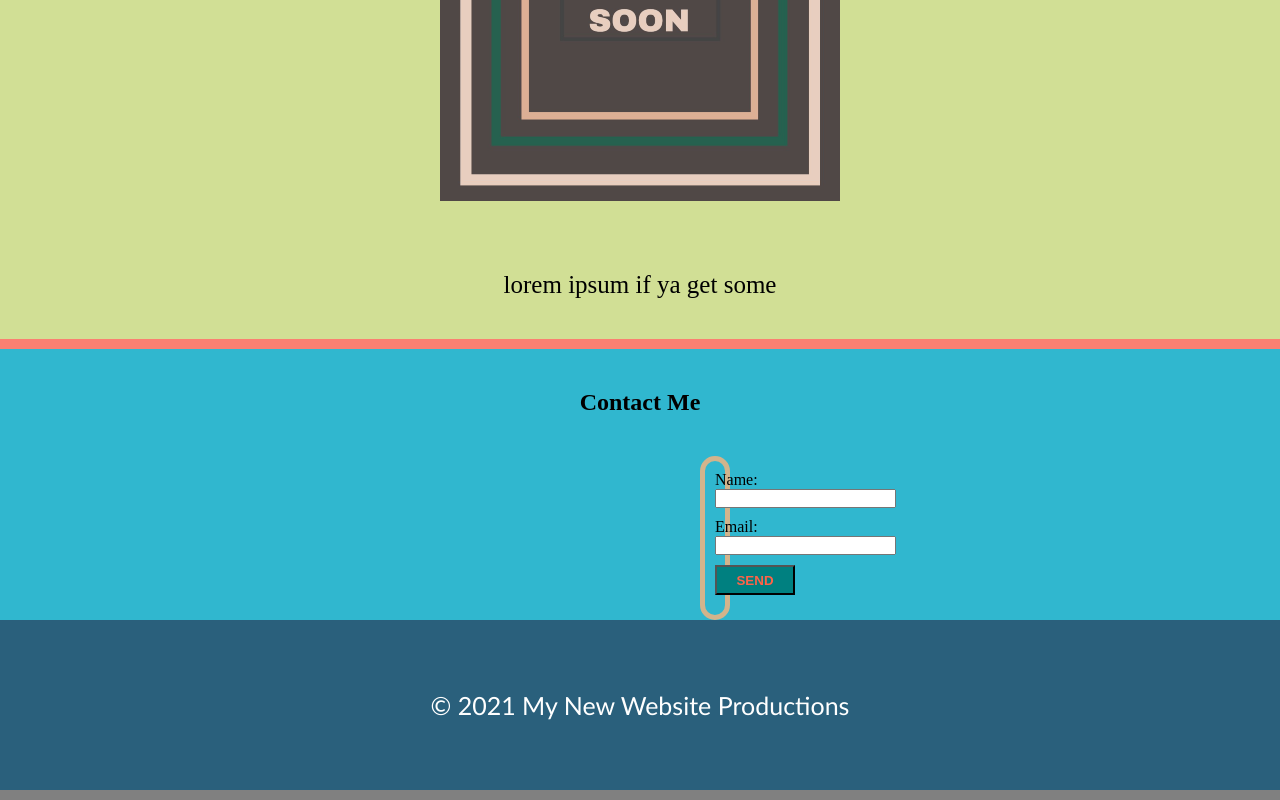
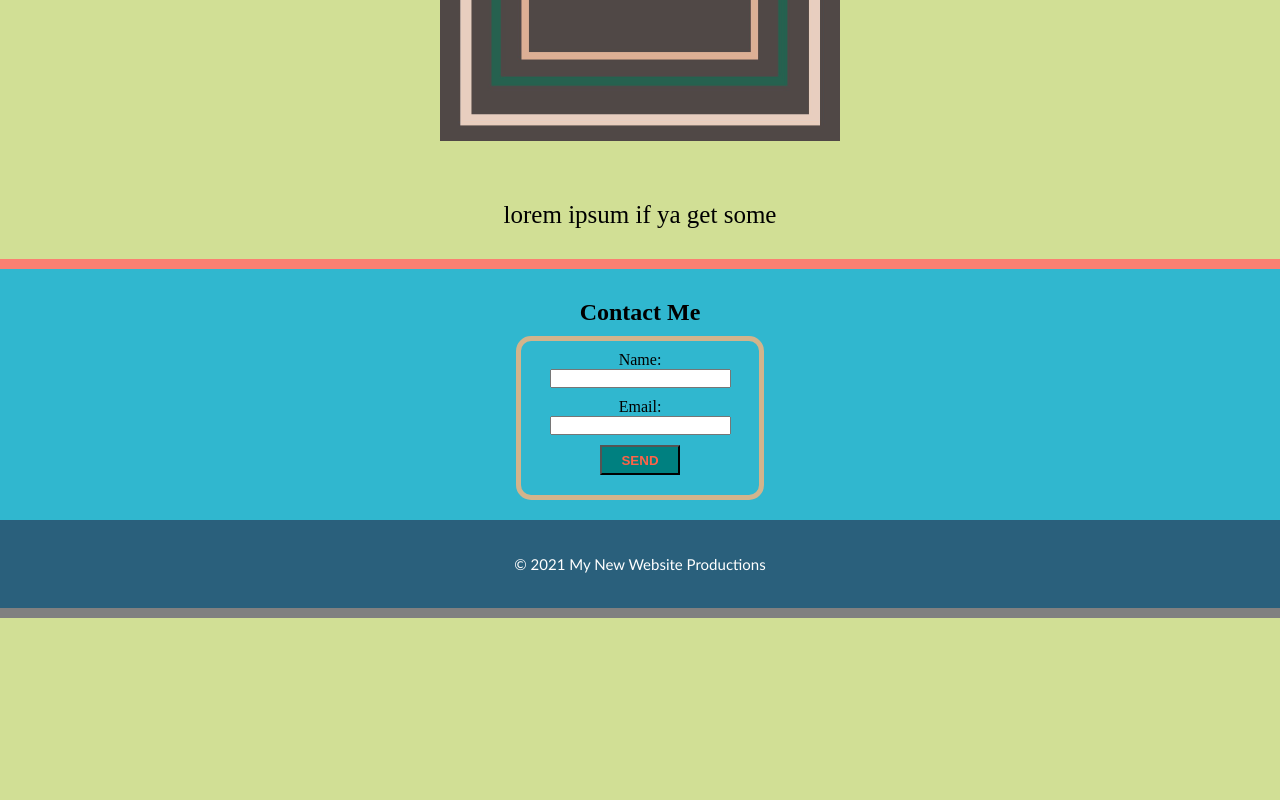
Before and after one commit to batemanz/in-class-project, a plain HTML site: page index.html in a window 1280 px wide. Shown: the part 494-1294 px from the top of the page. After the commit the page ends 1112 px from the top, so only its background shows below. Drawn offline with Linux system fonts and the light colour scheme.

Commit message:
complete

```diff
--- a/assets/style.css
+++ b/assets/style.css
@@ -8,7 +8,7 @@ body {
     background-color: #d1df95;
 }
 
-.header {
+nav {
     /* sets global settings for everything within the header class */
     text-align: right;
     height:60px;
@@ -19,17 +19,12 @@ body {
     border-bottom: 8px solid salmon;
 }
 
-.header div{
-    /* sets parameters for all div elements within the header class */
-    /* padding-top: 15px; */
+ul {
+    /* removes the bullet points from list items within the unordered list  sets parameters of the unordered list in the nav bar*/
     margin-right: 20px;
     float: right;
     font-family: 'Gill Sans', 'Gill Sans MT', Calibri, 'Trebuchet MS', sans-serif;
     font-size: 20px;
-}
-
-ul {
-    /* removes the bullet points from list items within the unordered list */
     list-style-type: none;
 }
 
@@ -49,14 +44,17 @@ a {
 h1, h2, p {
     /* display: inline-block; */
     text-align: center;
-    padding: 40px 0;
+    padding: 10px 0;
 }
 
 p {
+    /* font size for p tags */
     font-size: 25px;
+    margin: 20px;
 }
 
 img {
+    /* settings for center image */
    display: block;
    margin-left:auto;
    margin-right:auto;
@@ -64,35 +62,44 @@ img {
 }
 
 section {
+    /* adjusts the contact me and form section bacjground color text alignt to center with a border */
     background-color: #30b7cf;
     text-align: center;
     border-top: 10px solid salmon;
+    padding: 20px;
 }
 
+footer p {
+    /* changes font of p tag inside footer */
+    font-size: 15px;
+}
 
-.footer {
+footer{
     /* fonts, align center, padding for all of footer */
-    padding: 30px;
+    padding: 5px;
     clear: both;
     font-family: 'Trebuchet MS', 'Lucida Sans Unicode', 'Lucida Grande', 'Lucida Sans', Arial, sans-serif;
     text-align: center;
     background-color:#2a607c;
     color:white;
-    border-bottom: 10px solid grey
+    border-bottom: 10px solid grey;
 }
 
 input, button {
-    margin: 0 0 10px 0;
+    /* sets margin of the inputs and button */
+    margin: 0 0% 10px 0;
 }
 
 form {
+    /* sets border parameters, margin, and padding for the contact me form */
     border: 5px solid tan;
     border-radius: 15px;
-    margin: 0 700px;
+    margin: 0 40%;
     padding:10px;
 }
 
 button {
+    /* sets the parameters for the SEND button */
     margin:0 0 10px 0;
     background-color: teal;
     color:tomato;
@@ -100,7 +107,3 @@ button {
     width: 80px;
     height:30px;
 }
-
-a:visited {
-
-}
--- a/index.html
+++ b/index.html
@@ -8,8 +8,7 @@
     </head>
 
     <body>
-        <nav class="header">
-            <div>
+        <nav>
             <ul>
                 <li>
                     <a href="https://github.com/batemanz" target="_blank">Github</a>
@@ -21,18 +20,15 @@
                     <a href="mailto:natekilcrease@gmail.com" target="_blank">Contact</a>
                 </li>
             </ul>
-            </div>
         </nav>
 
         <h1>My New Website</h1>
 
-        <div class="image">
         <img src="./assets/image_1.png" alt="" />
-        </div>
 
         <p> lorem ipsum if ya get some</p>
 
-        <section class="contacts">
+        <section>
             <h2>Contact Me</h2>
             <form>
                     <label for="name">Name: </label>
@@ -46,14 +42,13 @@
                     <br>
 
                     <button>SEND</button>
-
             </form>
         </section>
 
-        <div class="footer">
+        <footer>
             <p>
                 &copy; 2021 My New Website Productions
             </p>
-        </div>
+        </footer>
     </body>
 </html>
```
Lines whose indentation alone changed are shown as unchanged.
